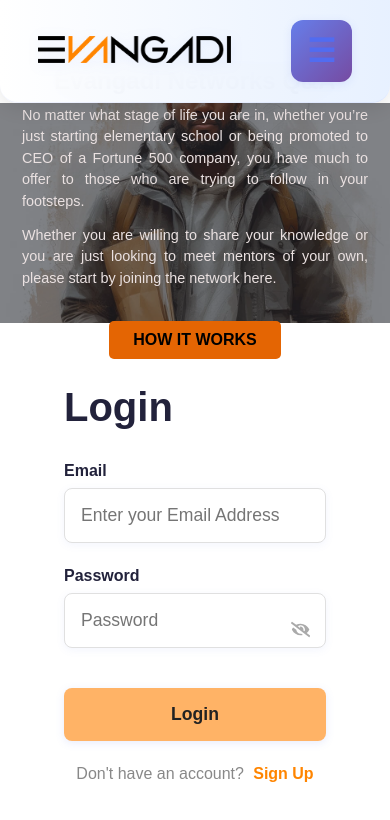
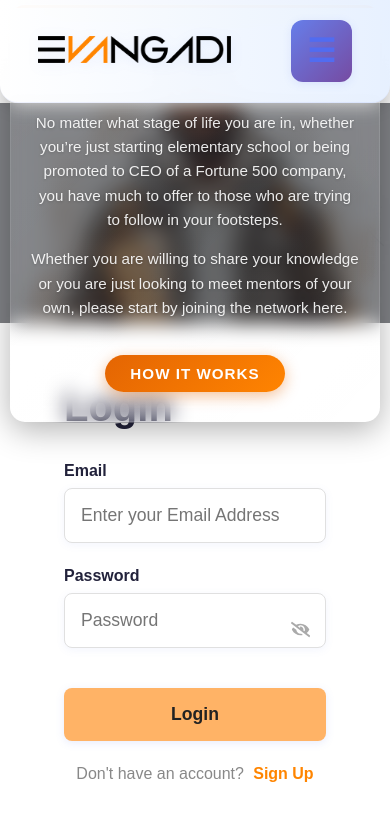
Before and after one commit to meti21/Evangadi_Forum_Latest, a React (Vite) app in the folder FrontEnd/: page /signIn in a window 390 px wide. Shown: the top 820 px of the page. Built offline with nearby package versions, Linux system fonts and the light colour scheme; no server answers.

Commit message:
Update About page with modern styling: glassmorphism effect, animations, and improved layout

```diff
--- a/FrontEnd/src/Components/About/About.module.css
+++ b/FrontEnd/src/Components/About/About.module.css
@@ -1,64 +1,176 @@
 .aboutContainer {
   position: relative;
-  padding: 20px 20px;
-  max-width: 600px;
-  margin: 10px auto;
+  padding: 25px 20px;
+  max-width: 500px;
+  margin: 80px auto 15px;
   text-align: center;
-  color: rgb(234, 225, 225);
-  border-radius: 8px;
+  color: white;
+  border-radius: 15px;
   min-height: auto;
+  background: linear-gradient(135deg, rgba(255, 255, 255, 0.05) 0%, rgba(255, 255, 255, 0.02) 100%);
+  backdrop-filter: blur(10px);
+  border: 1px solid rgba(255, 255, 255, 0.1);
+  box-shadow: 0 8px 32px rgba(0, 0, 0, 0.3);
+  animation: fadeInUp 0.8s ease-out;
+  overflow: hidden;
+}
+
+.aboutContainer::before {
+  content: '';
+  position: absolute;
+  top: 0;
+  left: 0;
+  right: 0;
+  height: 3px;
+  background: linear-gradient(90deg, #e46503, #ff8401, #e46503);
+  animation: shimmer 2s infinite;
 }
 
 .aboutContainer h1 {
-  font-size: 1.5em;
-  margin-bottom: 10px;
-  font-weight: bold;
+  font-size: 1.8em;
+  margin-bottom: 15px;
+  font-weight: 700;
+  color: white;
+  text-shadow: 0 2px 10px rgba(0, 0, 0, 0.3);
+  background: linear-gradient(45deg, #ffffff, #f0f0f0);
+  -webkit-background-clip: text;
+  -webkit-text-fill-color: transparent;
+  background-clip: text;
+  animation: titleGlow 3s ease-in-out infinite alternate;
+  letter-spacing: 1px;
 }
 
 .button {
-  background-color: #e46503;
-  color: black;
-  padding: 10px 24px;
+  background: linear-gradient(135deg, #e46503 0%, #ff8401 100%);
+  color: white;
+  padding: 10px 25px;
   border: none;
-  border-radius: 5px;
-  font-size: 1em;
+  border-radius: 50px;
+  font-size: 0.95em;
   cursor: pointer;
-  transition: background-color 0.3s ease;
-  font-weight: bold;
+  transition: all 0.3s cubic-bezier(0.4, 0, 0.2, 1);
+  font-weight: 600;
   text-transform: uppercase;
   margin: 20px auto 0;
   display: inline-block;
   text-decoration: none;
+  box-shadow: 0 4px 15px rgba(228, 101, 3, 0.4);
+  position: relative;
+  overflow: hidden;
+  letter-spacing: 1px;
+}
+
+.button::before {
+  content: '';
+  position: absolute;
+  top: 0;
+  left: -100%;
+  width: 100%;
+  height: 100%;
+  background: linear-gradient(90deg, transparent, rgba(255, 255, 255, 0.2), transparent);
+  transition: left 0.5s;
 }
 
 .button:hover {
-  background-color:#ff8401;
-  color: white;
+  transform: translateY(-3px);
+  box-shadow: 0 8px 25px rgba(228, 101, 3, 0.6);
+  background: linear-gradient(135deg, #ff8401 0%, #e46503 100%);
+}
 
+.button:hover::before {
+  left: 100%;
 }
 
 .aboutContainer p {
-  font-size: 1rem;
+  font-size: 0.95rem;
   line-height: 1.6;
-  margin-bottom: 12px;
+  margin-bottom: 15px;
   max-width: 100%;
   word-wrap: break-word;
-  text-align: justify;
+  text-align: center;
+  color: rgba(255, 255, 255, 0.9);
+  text-shadow: 0 1px 3px rgba(0, 0, 0, 0.2);
+  animation: fadeInUp 0.8s ease-out 0.2s both;
 }
 
-/* Responsive font adjustments */
+.aboutContainer p:nth-child(3) {
+  animation-delay: 0.4s;
+}
+
+/* Animations */
+@keyframes fadeInUp {
+  from {
+    opacity: 0;
+    transform: translateY(30px);
+  }
+  to {
+    opacity: 1;
+    transform: translateY(0);
+  }
+}
+
+@keyframes titleGlow {
+  from {
+    filter: drop-shadow(0 0 5px rgba(255, 255, 255, 0.3));
+  }
+  to {
+    filter: drop-shadow(0 0 15px rgba(255, 255, 255, 0.6));
+  }
+}
+
+@keyframes shimmer {
+  0% {
+    background-position: -200% 0;
+  }
+  100% {
+    background-position: 200% 0;
+  }
+}
+
+/* Responsive design */
 @media (max-width: 768px) {
+  .aboutContainer {
+    padding: 30px 20px;
+    margin: 15px;
+    border-radius: 15px;
+  }
+
+  .aboutContainer h1 {
+    font-size: 2em;
+    margin-bottom: 20px;
+  }
+
   .aboutContainer p {
-    font-size: 0.95rem;
-    line-height: 1.5;
-    padding: 0 5px;
+    font-size: 1rem;
+    line-height: 1.7;
+    padding: 0 10px;
+  }
+
+  .button {
+    padding: 12px 28px;
+    font-size: 1em;
   }
 }
 
 @media (max-width: 480px) {
+  .aboutContainer {
+    padding: 25px 15px;
+    margin: 10px;
+  }
+
+  .aboutContainer h1 {
+    font-size: 1.8em;
+    margin-bottom: 15px;
+  }
+
   .aboutContainer p {
-    font-size: 0.9rem;
-    line-height: 1.5;
-    padding: 0 2px;
+    font-size: 0.95rem;
+    line-height: 1.6;
+    padding: 0 5px;
+  }
+
+  .button {
+    padding: 10px 25px;
+    font-size: 0.95em;
   }
 }
```
Also changed, not shown: 1 other file (tests, documents, lock files or other folders).
